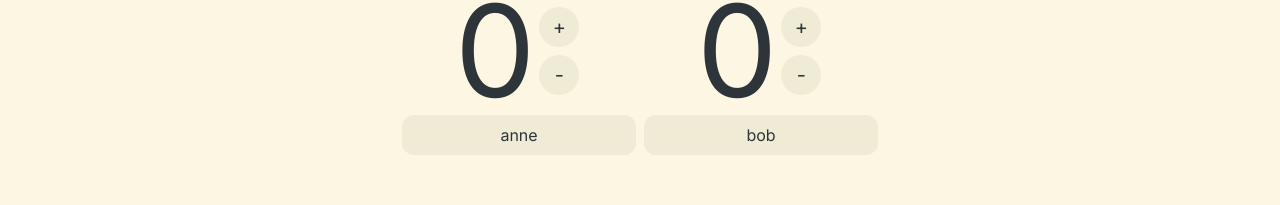
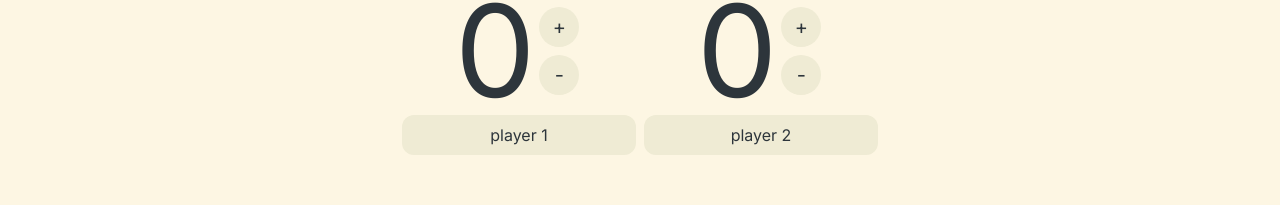
Before and after one commit to chrimora/tally, a Next.js app: page /tally/play/game in a window 1280 px wide. Shown: the part 123-328 px from the top of the page. Built offline with nearby package versions, Linux system fonts and the light colour scheme.

Commit message:
fix component keys

```diff
--- a/src/app/play/history.tsx
+++ b/src/app/play/history.tsx
@@ -15,8 +15,8 @@
   constructor() {
     this.id = nanoid();
     this.scores = [
-      { name: "anne", score: 0 },
-      { name: "bob", score: 0 },
+      { name: "player 1", score: 0 },
+      { name: "player 2", score: 0 },
     ];
   }
 
@@ -66,11 +66,9 @@
 
     // TODO; align + and - buttons https://stackoverflow.com/a/51526649
     return (
-      <div className="flex flex-col items-center">
+      <div key={`score${i}`} className="flex flex-col items-center">
         <div className="flex flex-row items-center">
-          <div key={`score${i}`} className="text-9xl">
-            {score}
-          </div>
+          <div className="text-9xl">{score}</div>
           <div className="flex flex-col items-center">
             <button
               className="h-10 w-10 m-1 rounded-full text-xl bg-bgdim-light dark:bg-bgdim-dark active:border-2 hover:border-2 active:border-accent-light active:dark:border-accent-dark hover:border-accent-light hover:dark:border-accent-dark"
@@ -87,7 +85,6 @@
           </div>
         </div>
         <input
-          key={`name${i}`}
           type="text"
           onChange={(e) => nameSetter(e.target.value)}
           value={name}
```
